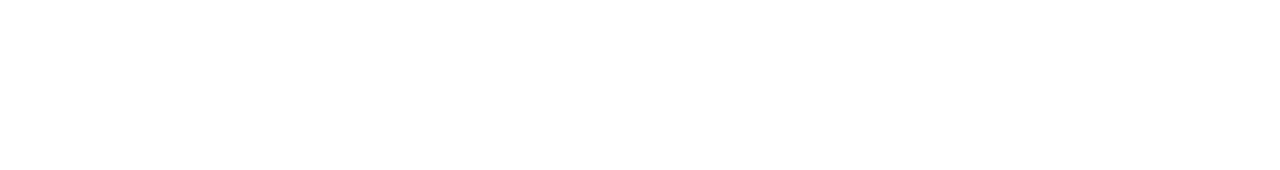
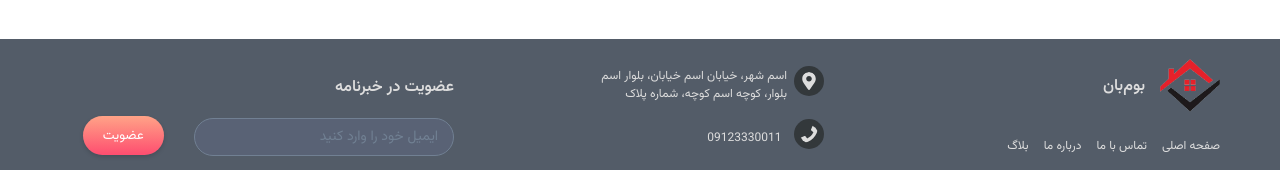
Before and after one commit to riouha/boomban-front, a Next.js app: page / in a window 1280 px wide. Shown: the part 2614-2784 px from the top of the page. Before the commit the page ends 2653 px from the top, so only its background shows below. Built offline with nearby package versions, Linux system fonts and the light colour scheme; no server answers.

Commit message:
add footer

```diff
--- a/components/boomban-card/boomban-card.tsx
+++ b/components/boomban-card/boomban-card.tsx
@@ -12,7 +12,7 @@
       </p>
       <div className={css.details}>
         <span>بوم‌بان چه میکند، ببینید</span>
-        <button className='appbtn'>
+        <button className='roundbtn'>
           <FaVideo color='#FFF' />
         </button>
       </div>
--- /dev/null
+++ b/components/footer/footer.module.css
@@ -0,0 +1,110 @@
+.footer {
+    padding: 20px;
+    display: flex;
+    background-color: #535c68;
+    justify-content: space-between;
+}
+
+.logo_nav {
+    width: 25%;
+    display: block;
+}
+
+.logo_nav section {
+    margin-right: 40px;
+    display: inline-flex;
+}
+
+.logo_nav span {
+    color: #ddd;
+    margin-right: 15px;
+    margin-top: 15px;
+    font-weight: 600;
+}
+
+.navlist {
+    display: inline-flex;
+    list-style: none;
+}
+
+.navlist li {
+    cursor: pointer;
+    margin-left: 15px;
+    color: #ddd;
+    font-size: 12px;
+}
+
+.social_icons {
+    margin-right: 30px;
+}
+
+.social_icon {
+    background: #33383b;
+    color: #ddd;
+    margin: 7px;
+    padding: 6px;
+    border-radius: 3px;
+}
+
+
+
+.contactus {
+    width: 20%;
+}
+
+.contactus section {
+    display: flex;
+    align-items: center;
+}
+
+.contactus section i {
+    width: 20%;
+}
+
+.contactus_icon {
+    background: #33383b;
+    color: #ddd;
+    margin: 7px;
+    padding: 6px;
+    border-radius: 50%;
+}
+
+.contactus span {
+    color: #ddd;
+    font-size: 12px;
+
+}
+
+
+
+.subscribe {
+    width: 35%;
+    margin-right: 10px;
+}
+
+.subscribe p {
+    color: #ddd;
+    font-weight: 600;
+}
+
+.subscribe input {
+    direction: ltr;
+    margin-left: 30px;
+    width: 60%;
+    outline: 0;
+    padding: 5px 15px;
+    border: 1px solid #718093;
+    background-color: #596275;
+    color: #ddd;
+    font-size: 14px;
+    line-height: 26px;
+    border-radius: 20px;
+}
+
+
+
+.subscribe input::placeholder {
+    /* direction: rtl; */
+    color: #718093;
+    text-align: right;
+}
--- /dev/null
+++ b/components/footer/footer.tsx
@@ -0,0 +1,53 @@
+import Image from 'next/image';
+import { FaEnvelope, FaGithub, FaInstagram, FaLinkedinIn, FaMapMarkerAlt, FaPhone, FaTwitter } from 'react-icons/fa';
+import css from './footer.module.css';
+
+export function Footer() {
+  return (
+    <footer className={css.footer}>
+      <div className={css.logo_nav}>
+        <section>
+          <Image src='/images/logo2.png' alt='logo' width={60} height={53} />
+          <span>بوم‌بان</span>
+        </section>
+        <ul className={css.navlist}>
+          <li>صفحه اصلی</li>
+          <li>تماس با ما</li>
+          <li>درباره ما</li>
+          <li>بلاگ</li>
+        </ul>
+        <div className={css.social_icons}>
+          <FaTwitter size={27} className={css.social_icon} />
+          <FaInstagram size={27} className={css.social_icon} />
+          <FaLinkedinIn size={27} className={css.social_icon} />
+          <FaGithub size={27} className={css.social_icon} />
+        </div>
+      </div>
+      <div className={css.contactus}>
+        <section>
+          <i>
+            <FaMapMarkerAlt size={30} className={css.contactus_icon} />
+          </i>
+          <span>اسم شهر، خیابان اسم خیابان، بلوار اسم بلوار، کوچه اسم کوچه، شماره پلاک </span>
+        </section>
+        <section>
+          <i>
+            <FaPhone size={30} className={css.contactus_icon} />
+          </i>
+          <span>09123330011</span>
+        </section>
+        <section>
+          <i>
+            <FaEnvelope size={30} className={css.contactus_icon} />
+          </i>
+          <span>test1234@gmial.com</span>
+        </section>
+      </div>
+      <div className={css.subscribe}>
+        <p>عضویت در خبرنامه</p>
+        <input placeholder='ایمیل خود را وارد کنید' />
+        <button className='appbtn'>عضویت</button>
+      </div>
+    </footer>
+  );
+}
--- a/components/header/header.tsx
+++ b/components/header/header.tsx
@@ -1,7 +1,9 @@
+import { useEffect, useState } from 'react';
+import Image from 'next/image';
 import css from './header.module.css';
-import { FaBars, FaInstagram, FaSearch } from 'react-icons/fa';
+import { FaBars, FaSearch } from 'react-icons/fa';
 import { SearchBox } from '../serach-box/search-box';
-import { useEffect, useState } from 'react';
+import logo from '../../public/images/logo.png';
 
 export function Header(props: { handleOpenSideMenu: (show: boolean) => void }) {
   const [fix, setFix] = useState(false);
@@ -28,7 +30,7 @@
   return (
     <header className={getHeaderClasses()}>
       <div className={css.brand}>
-        <img src='images/logo.png' alt='logo' width={50} />
+        <Image src={logo} alt='logo' width={50} height={44} />
         <span>بوم‌بان</span>
       </div>
       <nav className={css.desktop}>
--- a/components/middle-banner/middle-banner.tsx
+++ b/components/middle-banner/middle-banner.tsx
@@ -1,8 +1,10 @@
+import Image from 'next/image';
+
 export function MiddleBanner() {
   return (
     <>
       <div className='banner'>
-        <img src='images/inspection2.png' width={180} alt='' />
+        <Image src='/images/inspection2.png' width={180} height={155} alt='' />
         <h6>اینجا میتونه شعار بوم بان قرار بگیره یا میتونه فرم عضویت باشه</h6>
         <button>درخواست ارزیابی</button>
       </div>
--- a/components/navbar/side-navbar/side-navbar.tsx
+++ b/components/navbar/side-navbar/side-navbar.tsx
@@ -1,3 +1,4 @@
+import Image from 'next/image';
 import { BsXLg } from 'react-icons/bs';
 import { Backdrop } from '../../backdrop/backdrop';
 
@@ -11,7 +12,7 @@
             <BsXLg size={22} color='#8F9BAD' onClick={() => props.setShow(false)} />
           </span>
           <div className='brand'>
-            <img src='images/logo2.png' alt='logo' width={60} />
+            <Image src='/images/logo2.png' alt='logo' width={60} height={52} />
             <span>بوم‌بان</span>
           </div>
           <nav>
--- a/components/posts/side-post/side-post.tsx
+++ b/components/posts/side-post/side-post.tsx
@@ -1,5 +1,6 @@
 import css from './side-post.module.css';
 import { IPost } from '../interfaces';
+import Image from 'next/image';
 
 export function SidePost(props: { post: IPost }) {
   return (
@@ -7,9 +8,7 @@
       <div className={css.sidepost}>
         <div className={css.circleimg}>
           <div className={css.inner}>
-            <a>
-              <img src={props.post.image} alt='' />
-            </a>
+            <a>{props.post.image && <Image src={props.post.image} alt='' width={64} height={64} />}</a>
           </div>
         </div>
         <div className={css.details}>
--- a/components/serach-box/search-box.tsx
+++ b/components/serach-box/search-box.tsx
@@ -6,7 +6,7 @@
     <>
       <div className={props.className ? [css.box, props.className].join(' ') : css.box}>
         <input type='text' placeholder='جستجو کنید...' className={css.input} />
-        <button className='appbtn'>
+        <button className='roundbtn'>
           <FaSearch color='#FFF' />
         </button>
       </div>
--- a/next.config.js
+++ b/next.config.js
@@ -2,6 +2,19 @@
 const nextConfig = {
   reactStrictMode: true,
   swcMinify: true,
+  images: {
+    remotePatterns: [
+      { protocol: 'https', hostname: 'media.fardayeeghtesad.com' },
+      { protocol: 'https', hostname: 'www.fardayeeghtesad.com' },
+      { protocol: 'https', hostname: 'static3.eghtesadonline.com' },
+      { protocol: 'https', hostname: 'static3.donya-e-eqtesad.com' },
+      { protocol: 'https', hostname: 'www.melkana.com' },
+      { protocol: 'https', hostname: 'static4.eghtesadnews.com' },
+      { protocol: 'https', hostname: 'static3.ecoiran.com' },
+      { protocol: 'https', hostname: 'www.daraian.com' },
+
+    ],
+  },
 }
 
 module.exports = nextConfig
--- a/pages/index.tsx
+++ b/pages/index.tsx
@@ -9,6 +9,7 @@
 import { MiddleBanner } from '../components/middle-banner/middle-banner';
 import { Post } from '../services/post/post.model';
 import { postService } from '../services/post/post.service';
+import { Footer } from '../components/footer/footer';
 
 const NEWS = [
   {
@@ -175,6 +176,7 @@
           </div>
         </div>
       </div>
+      <Footer />
       <style jsx>
         {`
           .lastnews {
--- a/styles/common.css
+++ b/styles/common.css
@@ -1,4 +1,4 @@
-.appbtn {
+.roundbtn {
   color: #FFF;
   border: 0;
   border-radius: 50%;
@@ -22,6 +22,33 @@
   transition: all 0.2s ease-in-out;
 }
 
+.roundbtn:hover {
+  background-position: bottom center;
+}
+
+.appbtn {
+  color: #FFF;
+  padding: 0 20px;
+  border-radius: 25px;
+  border: 0;
+  background: #FFA387;
+  background: -webkit-linear-gradient(bottom, #FFA387 0%, #FE4F70 51%, #FFA387 100%);
+  background: linear-gradient(to top, #FFA387 0%, #FE4F70 51%, #FFA387 100%);
+  background-size: auto 200%;
+  display: inline-flex;
+  justify-content: center;
+  align-items: center;
+  line-height: 39px;
+  text-align: center;
+  vertical-align: middle;
+  -webkit-box-shadow: 0px 2px 4px 0px rgba(0, 0, 0, 0.15);
+  -moz-box-shadow: 0px 2px 4px 0px rgba(0, 0, 0, 0.15);
+  box-shadow: 0px 2px 4px 0px rgba(0, 0, 0, 0.15);
+  -webkit-transition: all 0.2s ease-in-out;
+  -moz-transition: all 0.2s ease-in-out;
+  transition: all 0.2s ease-in-out;
+}
+
 .appbtn:hover {
   background-position: bottom center;
 }
```
Also changed, not shown: components/posts/row-post/post-row.tsx (+9 -2 lines).
